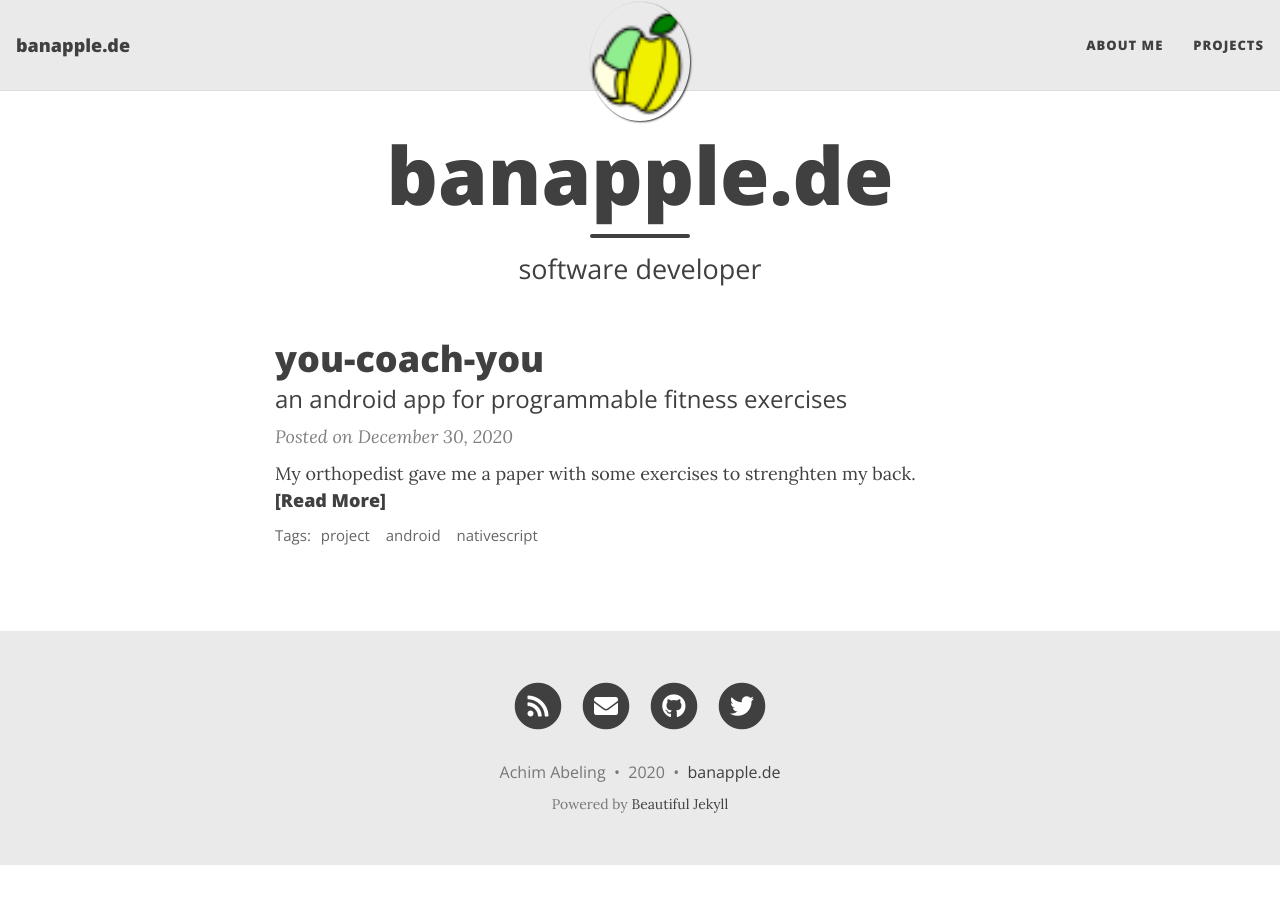
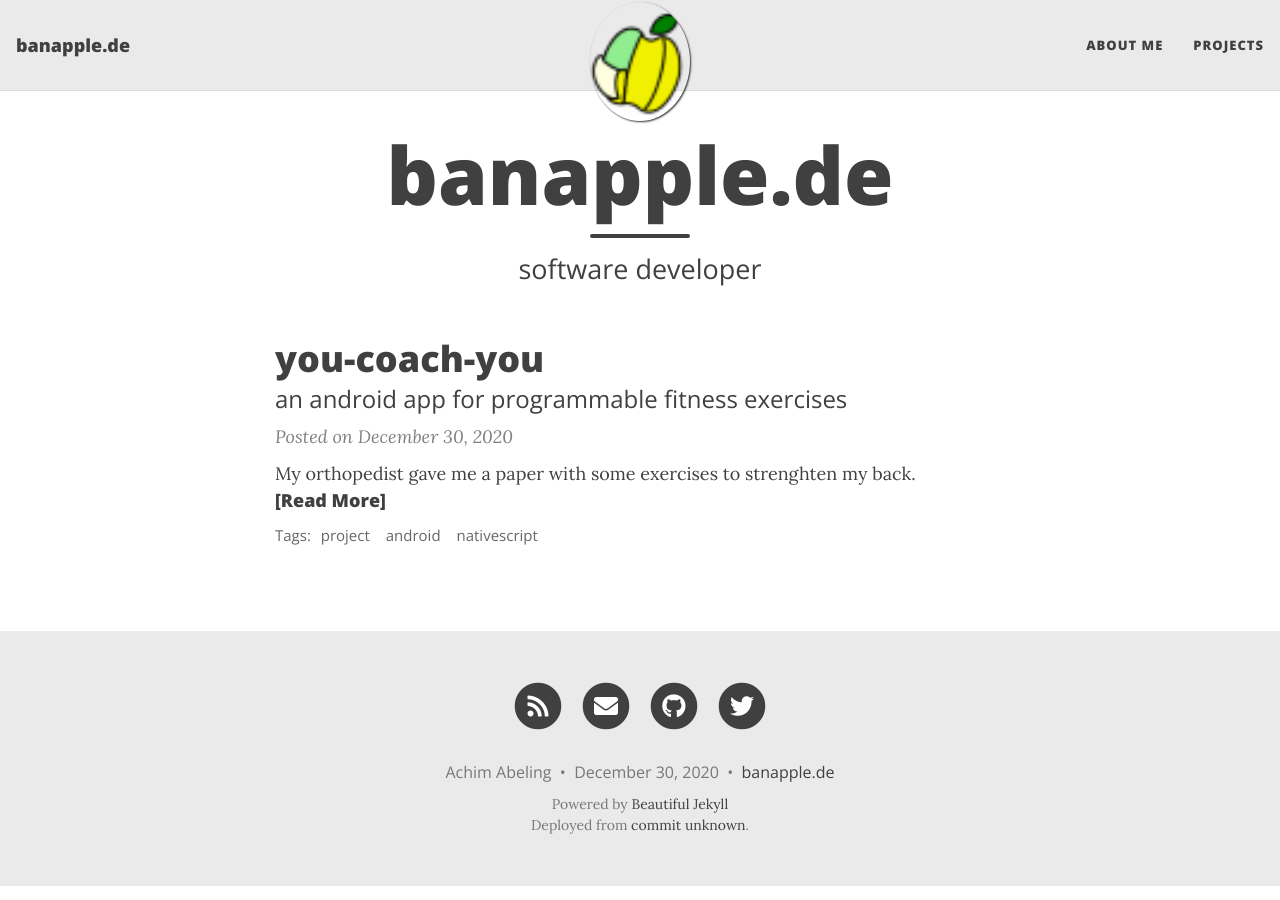
Before and after one commit to aabeling/jekyll-banapple, a Jekyll site: the page built from index.html, in a window 1280 px wide. Built offline with Jekyll 4.4.1, drawn with Linux system fonts in a browser that asks for light colours; nearby versions of some CDN libraries; the list of posts is cut into pages by our own code.

Commit message:
added commit hash to footer

```diff
--- a/_config.yml
+++ b/_config.yml
@@ -217,6 +217,8 @@ exclude:
   - README.md
   - screenshot.png
   - docs/
+  - docker_jekyll_build.sh
+  - docker_jekyll_serve.sh
 
 plugins:
   - jekyll-paginate
@@ -224,3 +226,5 @@ plugins:
 
 # Beautiful Jekyll / Dean Attali
 # 2fc73a3a967e97599c9763d05e564189
+
+commitid: unknown
--- a/_includes/footer.html
+++ b/_includes/footer.html
@@ -15,7 +15,7 @@
         {{ site.author }}
         &nbsp;&bull;&nbsp;
       {% endif %}
-      {{ site.time | date: '%Y' }}
+      {{ site.time | date: '%B %d, %Y' }}
 
       {% if site.url-pretty %}
         &nbsp;&bull;&nbsp;
@@ -33,7 +33,8 @@
       </p>
       {% unless site.remove-ads %}<p class="theme-by text-muted">
         Powered by
-        <a href="https://beautifuljekyll.com">Beautiful Jekyll</a>
+        <a href="https://beautifuljekyll.com">Beautiful Jekyll</a><br/>
+        Deployed from <a href="https://github.com/aabeling/you-coach-you/commit/{{site.commitid}}">commit {{site.commitid | slice: 0, 7 }}</a>.
       </p>{% endunless %}
       </div>
     </div>
```
Also changed, not shown: .github/workflows/site.yml, 2 other files.
